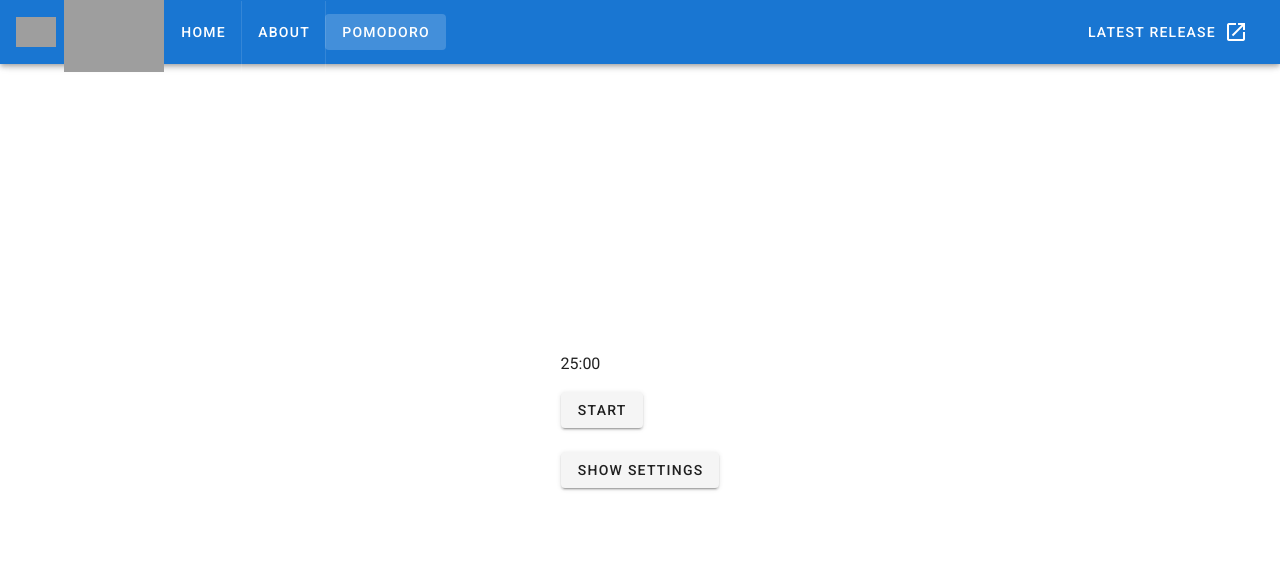
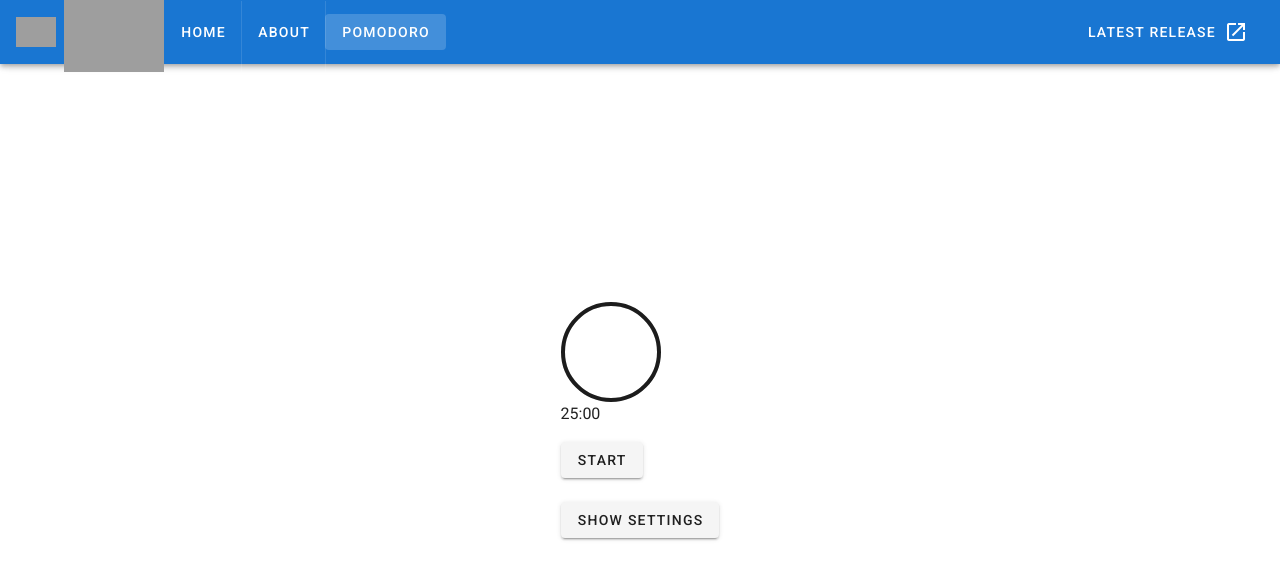
Before and after one commit to KaiPrince/Pomodoro-Timer, a Vue app: page /pomodoro in a window 1280 px wide. Shown: the top 580 px of the page. Built offline with nearby package versions, Linux system fonts and the light colour scheme; grey boxes are pictures that could not be loaded.

Commit message:
Add progress indicator

```diff
--- a/src/components/Timer.vue
+++ b/src/components/Timer.vue
@@ -3,6 +3,7 @@
 
 <template>
   <div>
+    <v-progress-circular size="100" rotate="270" :value="timerProgress" />
     <p data-testid="timer-display">{{ timerDisplay }}</p>
     <v-btn @click="onClickStartStop">
       {{ !timerRunning ? "Start" : "Pause" }}
@@ -49,13 +50,15 @@ export default {
     };
   },
   computed: {
+    initialTimeRemaining: function() {
+      return getTimeFromMinutes(this.initialValue);
+    },
     timerDisplay: function() {
       let timeValue;
 
       // Invert value if counting up.
       if (this.countUpwards) {
-        const invertedValue =
-          getTimeFromMinutes(this.initialValue) - this.timeRemaining;
+        const invertedValue = this.initialTimeRemaining - this.timeRemaining;
 
         timeValue = invertedValue;
       } else {
@@ -71,6 +74,14 @@ export default {
       const secondsString = seconds <= 9 ? "0" + seconds : seconds;
 
       return `${minutesString}:${secondsString}`;
+    },
+    timerProgress: function() {
+      // Catch divide by zero
+      if (!this.initialTimeRemaining) {
+        return 0;
+      }
+
+      return (this.timeRemaining / this.initialTimeRemaining) * 100;
     }
   },
   watch: {
@@ -124,7 +135,7 @@ export default {
     },
     onClickStart() {
       if (this.elapsed) {
-        this.setTimerToInitialValue();
+        this.timeRemaining = this.initialTimeRemaining;
         this.elapsed = false;
       }
       this.timerRunning = true;
@@ -133,7 +144,7 @@ export default {
       this.timerRunning = false;
     },
     onClickReset() {
-      this.setTimerToInitialValue();
+      this.timeRemaining = this.initialTimeRemaining;
       this.timerRunning = false;
     },
     onClickSkip() {
@@ -148,9 +159,6 @@ export default {
 
       // Trigger onElapsed Callback
       this.onElapsed();
-    },
-    setTimerToInitialValue() {
-      this.timeRemaining = getTimeFromMinutes(this.initialValue);
     }
   }
 };
```
